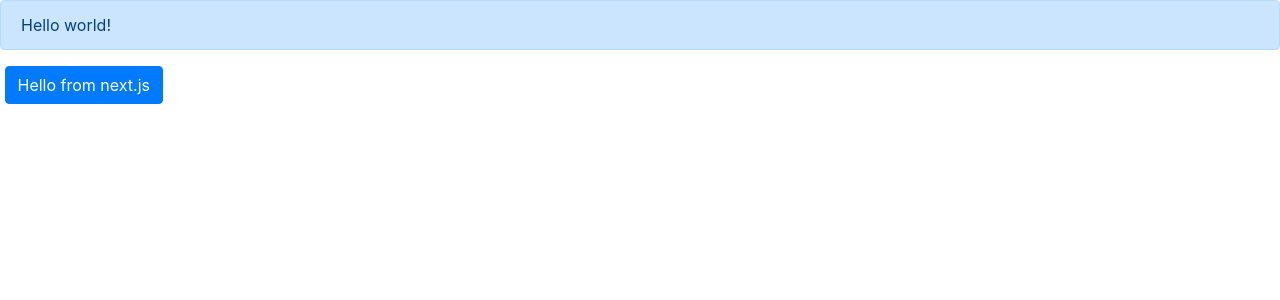
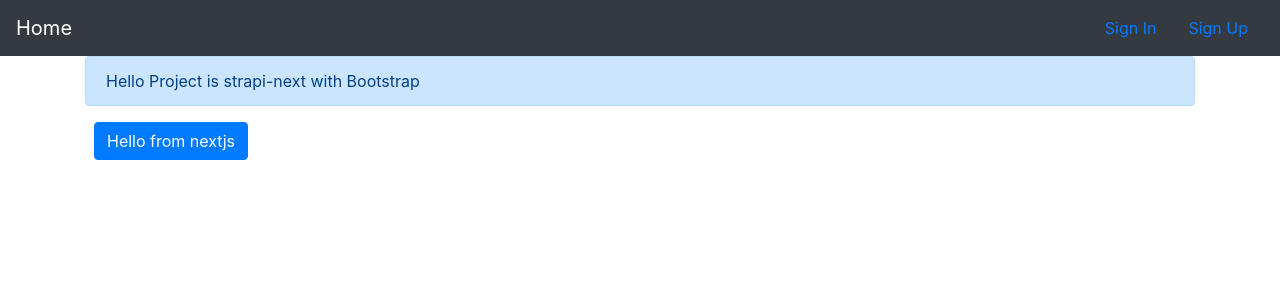
Before and after one commit to Bryan-Rojas/Food-Delivery-Web-App, a Next.js app in the folder frontend/: page / in a window 1280 px wide. Shown: the top 300 px of the page. Built offline with nearby package versions, Linux system fonts and the light colour scheme.

Commit message:
Updated layout and added sign in/up

```diff
--- /dev/null
+++ b/frontend/components/layout.js
@@ -0,0 +1,66 @@
+import React from "react";
+import Head from "next/head";
+import Link from "next/link";
+
+import { Container, Nav, NavItem } from "reactstrap";
+
+class Layout extends React.Component {
+  constructor(props) {
+    super(props);
+  }
+  static async getInitialProps({ req }) {
+    let pageProps = {};
+    if (Component.getInitialProps) {
+      pageProps = await Component.getInitialProps(ctx);
+    }
+
+    return { pageProps };
+  }
+  render() {
+    const { children } = this.props;
+    const title = "Welcome to Nextjs";
+    return (
+      <div>
+        <Head>
+          <title>{title}</title>
+          <meta charSet="utf-8" />
+          <meta
+            name="viewport"
+            content="initial-scale=1.0, width=device-width"
+          />
+          <link
+            rel="stylesheet"
+            href="https://maxcdn.bootstrapcdn.com/bootstrap/4.0.0/css/bootstrap.min.css"
+            integrity="sha384-Gn5384xqQ1aoWXA+058RXPxPg6fy4IWvTNh0E263XmFcJlSAwiGgFAW/dAiS6JXm"
+            crossOrigin="anonymous"
+          />
+          <script src="https://js.stripe.com/v3" />
+        </Head>
+        <header>
+          <Nav className="navbar navbar-dark bg-dark">
+            <NavItem>
+              <Link href="/">
+                <a className="navbar-brand">Home</a>
+              </Link>
+            </NavItem>
+
+            <NavItem className="ml-auto">
+              <Link href="/signin">
+                <a className="nav-link">Sign In</a>
+              </Link>
+            </NavItem>
+
+            <NavItem>
+              <Link href="/signup">
+                <a className="nav-link"> Sign Up</a>
+              </Link>
+            </NavItem>
+          </Nav>
+        </header>
+        <Container>{children}</Container>
+      </div>
+    );
+  }
+}
+
+export default Layout;
--- a/frontend/pages/index.js
+++ b/frontend/pages/index.js
@@ -1,16 +1,15 @@
-import {Button, Alert} from 'reactstrap';
+import { Button, Alert } from "reactstrap";
+import Layout from "../components/Layout";
 
 export default () => {
-    return (
-        <div>
-            <Alert color="primary">
-                Hello world!
-            </Alert>
-            &nbsp;
-            <Button color="primary">
-                Hello from next.js
-            </Button>
-        </div>
-
-    )
+  return (
+    <Layout>
+      <div>
+        <Alert color="primary">
+          Hello Project is strapi-next with Bootstrap
+        </Alert>
+        &nbsp; <Button color="primary">Hello from nextjs</Button>
+      </div>
+    </Layout>
+  );
 };
```
